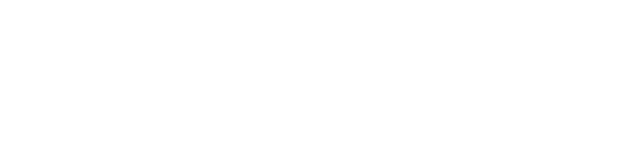
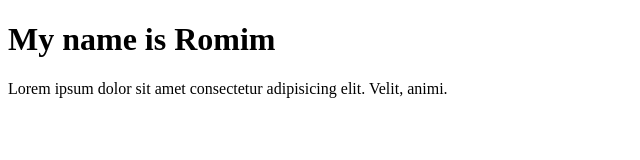
Before and after one commit to RomimKhan765/My-first-github-repo, a plain HTML site: page index.html in a window 1280 px wide. Shown: the whole page, without its empty margins (0-640 px from the left). Drawn offline with Linux system fonts and the light colour scheme.

Commit message:
added the frist blog

```diff
--- a/index.html
+++ b/index.html
@@ -6,6 +6,8 @@
     <title>Document</title>
 </head>
 <body>
-
+    <h1>My name is Romim</h1>
+    <p>Lorem ipsum dolor sit amet consectetur adipisicing elit. Velit, animi.
+    </p>
 </body>
 </html>
```
